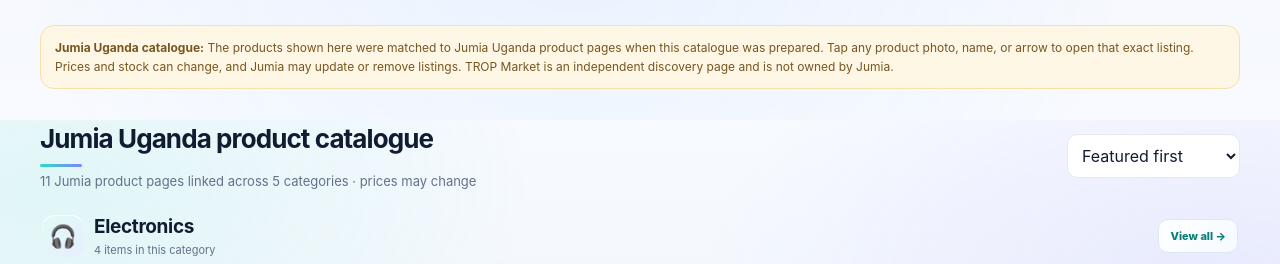
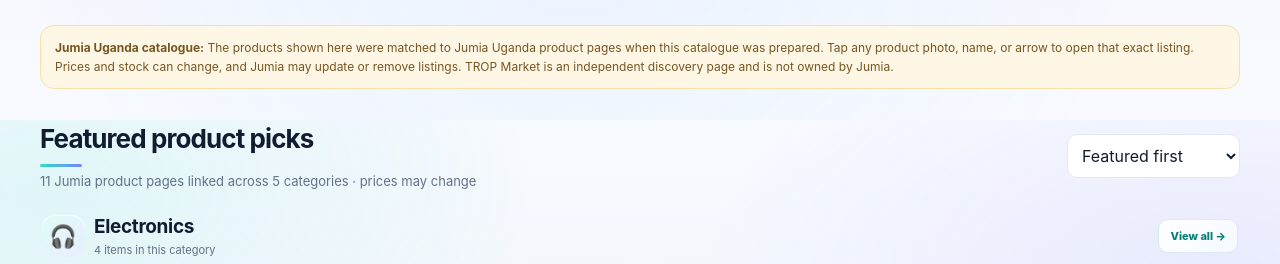
Before and after one commit to milesbrownxx-creator/-trop-market-uganda, a plain HTML site: page index.html in a window 1280 px wide. Shown: the part 2280-2544 px from the top of the page. Drawn offline with Linux system fonts and the light colour scheme.

Commit message:
Align product title and comments with marketplace redesign

```diff
--- a/index.html
+++ b/index.html
@@ -53,7 +53,7 @@
     .product-image:focus-visible,.product-body:focus-visible{outline:3px solid var(--teal);outline-offset:-3px}
     @media(max-width:900px){.catalog-group-grid{grid-template-columns:repeat(3,minmax(0,1fr))}}
     @media(max-width:620px){.catalog-group-grid{grid-template-columns:repeat(2,minmax(0,1fr));gap:10px}.catalog-group-head h3{font-size:16px}.catalog-group-icon{width:36px;height:36px}.catalog-view-all{padding:8px;font-size:10px}.catalog-group-head{gap:7px}.catalog-group{margin-top:3px}}
-  /* This edition is a curated Jumia catalogue, not a seller-listing site. */
+  /* Current products link to Jumia; seller tools below are a preview until the shared marketplace backend is connected. */
     /* marketplace entry points are enabled in this edition */
     .cart-count{display:none!important}
     .add-cart{font-size:16px;width:auto;min-width:36px;padding:0 10px}
@@ -604,7 +604,7 @@
     const sort=$('sortSelect').value;
     if(sort==='low') items.sort((a,b)=>a.price-b.price); else if(sort==='high') items.sort((a,b)=>b.price-a.price); else if(sort==='newest') items.sort((a,b)=>b.created-a.created); else items.sort((a,b)=>(b.featured?1:0)-(a.featured?1:0) || b.created-a.created);
     const categoryNames={Electronics:'Electronics',Fashion:'Fashion',Home:'Home & living',Beauty:'Beauty',Sports:'Sports',Other:'More finds'};
-    $('productsTitle').textContent=currentQuery?`Jumia results in this catalogue for “${currentQuery}”`:currentCategory==='all'?'Jumia Uganda product catalogue':categoryNames[currentCategory]||`${currentCategory} products`;
+    $('productsTitle').textContent=currentQuery?`Jumia results in this catalogue for “${currentQuery}”`:currentCategory==='all'?'Featured product picks':categoryNames[currentCategory]||`${currentCategory} products`;
     $('productsSubtitle').textContent=currentCategory==='all'&&!currentQuery?`${items.length} Jumia product pages linked across ${new Set(items.map(p=>p.category)).size} categories · prices may change`:`${items.length} ${items.length===1?'item':'items'} · tap to open its Jumia Uganda product page`;
     if(!items.length){
       $('productGrid').innerHTML=`<div class="empty"><strong>No products found yet</strong>Try another search or category, or be the first to <button class="section-link" id="emptySell">list a product</button>.</div>`;
```
